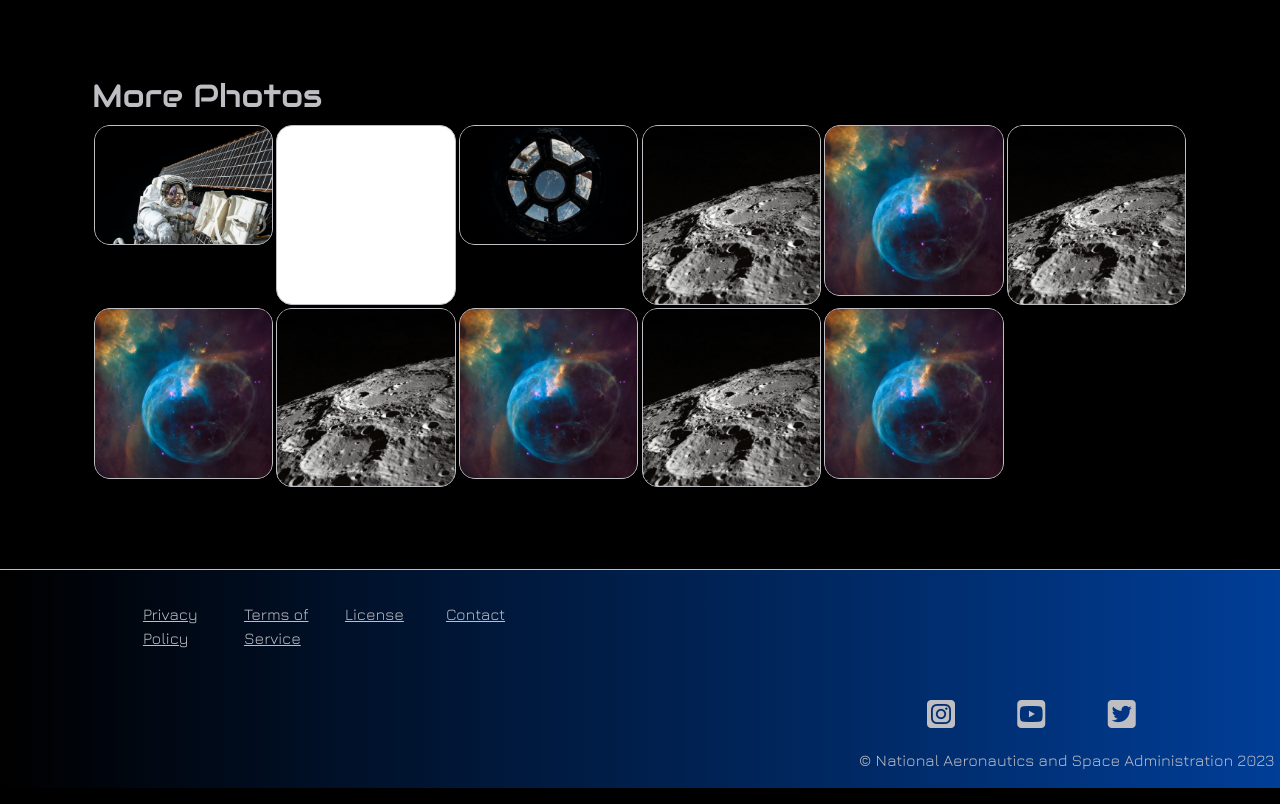
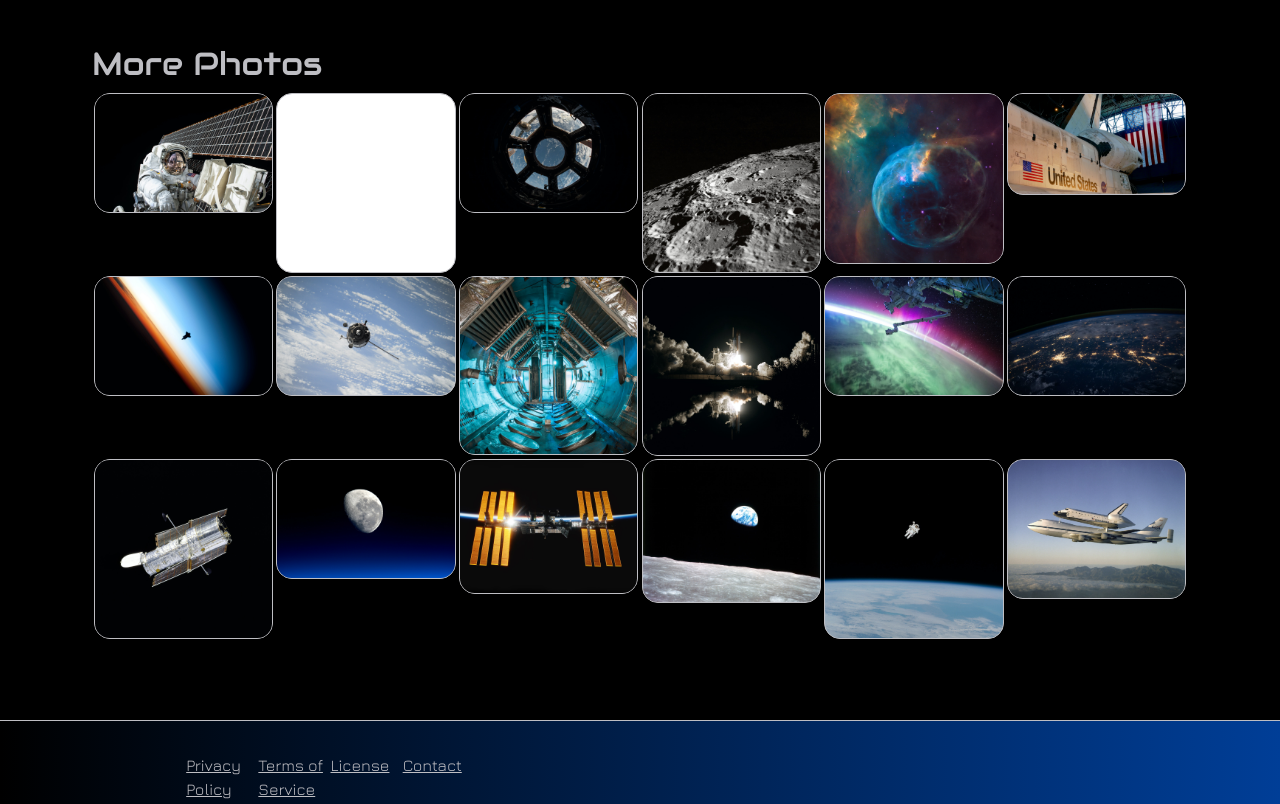
Before and after one commit to guru0026/mtm6302-capstone-guru0026, a plain HTML site: page index.html in a window 1280 px wide. Shown: the part 1432-2236 px from the top of the page. Drawn offline with nearby package versions, Linux system fonts and the light colour scheme.

Commit message:
updates thumbnail images

```diff
--- a/css/style.css
+++ b/css/style.css
@@ -141,6 +141,7 @@ main i, section i {
     align-items: center;
     justify-content: center;
     font-size: 1.2rem;
+    margin-bottom: -2rem;
 }
 
 .slider {
@@ -198,6 +199,13 @@ margin-top: -12px;
     content: url(../images/photos/nasa-n463SoeSiVY-unsplash.jpg);
 }
 
+.carousel-item p  {
+    color: yellow !important;
+    font-size: 3rem !important;
+    z-index: 9 !important;
+    margin-bottom: 10rem !important;
+}
+
 /* =================================================CAROUSEL-END========================================================= */
 
 #space-walk {
@@ -247,25 +255,81 @@ margin-top: -12px;
     align-content: center;
 }
 
-#astronaut {
+#a {
     content: url(../images/photos/nasa-OLlj17tUZnU-unsplash.jpg);
 }
 
-#sun {
+#b {
     content: url(../images/photos/nasa-JHyiw_dpALk-unsplash.jpg);
 }
 
-#iss {
+#c {
     content: url(../images/photos/nasa-CpHNKNRwXps-unsplash.jpg);
 }
 
-#crater {
+#d {
     content: url(../images/photos/nasa-jlV2k_Fx0fc-unsplash.jpg);
 }
 
-#nebula {
+#e {
     content: url(../images/photos/nasa-rTZW4f02zY8-unsplash.jpg);
 }
+
+#f {
+    content: url(../images/photos/eric-tompkins-JsWBc--sf2o-unsplash.jpg);
+}
+
+#g {
+    content: url(../images/photos/nasa-7Cz6bWjdlDs-unsplash.jpg);
+}
+
+#h {
+    content: url(../images/photos/nasa-8Hjx3GNZYeA-unsplash.jpg);
+}
+
+#i {
+    content: url(../images/photos/nasa-cIX5TlQ_FgM-unsplash.jpg);
+}
+
+#j {
+    content: url(../images/photos/nasa-n463SoeSiVY-unsplash.jpg);
+}
+
+#k {
+    content: url(../images/photos/nasa-NuE8Nu3otjo-unsplash.jpg);
+}
+
+#l {
+    content: url(../images/photos/nasa-Q1p7bh3SHj8-unsplash.jpg);
+}
+
+#m {
+    content: url(../images/photos/nasa-UPyf9vu0FiI-unsplash.jpg);
+}
+
+#n {
+    content: url(../images/photos/nasa-V4ZksNimxLk-unsplash.jpg);
+}
+
+#o {
+    content: url(../images/photos/nasa-wAkLQnT2TC0-unsplash.jpg);
+}
+
+#p {
+    content: url(../images/photos/nasa-xFO2Xt33xgI-unsplash.jpg);
+}
+
+#q{
+    content: url(../images/photos/nasa-Yj1M5riCKk4-unsplash-2.jpg);
+}
+
+#r{
+    content: url(../images/photos/nasa-Zzc0vZE2JZI-unsplash.jpg);
+}
+
+
+
+
 
 
 @media (max-width: 480px) {
--- a/index.html
+++ b/index.html
@@ -67,6 +67,9 @@
                         <div class="carousel-inner">
                             <a href="#">
                                 <div id="carslide1" class="carousel-item active">
+                                    <div class="carousel-caption d-none d-md-block">
+                                        <p>Latest images from the James Webb Space Telescope</p>
+                                    </div>
                                 </div>
                             </a>
 
@@ -78,19 +81,25 @@
 
                             <a href="#">
                                 <div id="carslide3" class="carousel-item">
-                                    <div class="d-flex justify-content-center"></div>
+                                    <div class="carousel-caption d-none d-md-block">
+                                        <p>Latest images from the James Webb Space Telescope</p>
+                                    </div>
                                 </div>
                             </a>
 
                             <a href="#">
                                 <div id="carslide4" class="carousel-item">
-                                    <div class="d-flex justify-content-center"></div>
+                                    <div class="carousel-caption d-none d-md-block">
+                                        <p>Latest images from the James Webb Space Telescope</p>
+                                    </div>
                                 </div>
                             </a>
 
                             <a href="#">
                                 <div id="carslide5" class="carousel-item">
-                                    <div class="d-flex justify-content-center"></div>
+                                    <div class="carousel-caption d-none d-md-block">
+                                        <p>Latest images from the James Webb Space Telescope</p>
+                                    </div>
                                 </div>
                             </a>
 
@@ -254,7 +263,7 @@
                 <div class="summary col-lg-2 col-md-3 col-sm-6 col-12">
                     <a href="#">
                         <div class="card thumb">
-                            <div id="astronaut"></div>
+                            <div id="a"></div>
 
 
                         </div>
@@ -264,7 +273,7 @@
                 <div class="summary col-lg-2 col-md-3 col-sm-6 col-12">
                     <a href="#">
                         <div class="card thumb">
-                            <div id="sun" class="card-img-top"></div>
+                            <div id="b" class="card-img-top"></div>
 
 
                         </div>
@@ -274,7 +283,7 @@
                 <div class="summary col-lg-2 col-md-3 col-sm-6 col-12">
                     <a href="#">
                         <div class="card thumb">
-                            <div id="iss" class="card-img-top"></div>
+                            <div id="c" class="card-img-top"></div>
 
 
                         </div>
@@ -284,7 +293,7 @@
                 <div class="summary col-lg-2 col-md-3 col-sm-6 col-12">
                     <a href="#">
                         <div class="card thumb">
-                            <div id="crater" class="card-img-top"></div>
+                            <div id="d" class="card-img-top"></div>
 
 
                         </div>
@@ -294,7 +303,7 @@
                 <div class="summary col-lg-2 col-md-3 col-sm-6 col-12">
                     <a href="#">
                         <div class="card thumb">
-                            <div id="nebula" class="card-img-top"></div>
+                            <div id="e" class="card-img-top"></div>
 
 
                         </div>
@@ -304,7 +313,7 @@
                 <div class="summary col-lg-2 col-md-3 col-sm-6 col-12">
                     <a href="#">
                         <div class="card thumb">
-                            <div id="crater" class="card-img-top"></div>
+                            <div id="f" class="card-img-top"></div>
 
 
                         </div>
@@ -314,7 +323,7 @@
                 <div class="summary col-lg-2 col-md-3 col-sm-6 col-12">
                     <a href="#">
                         <div class="card thumb">
-                            <div id="nebula" class="card-img-top"></div>
+                            <div id="g" class="card-img-top"></div>
 
 
                         </div>
@@ -324,7 +333,7 @@
                 <div class="summary col-lg-2 col-md-3 col-sm-6 col-12">
                     <a href="#">
                         <div class="card thumb">
-                            <div id="crater" class="card-img-top"></div>
+                            <div id="h" class="card-img-top"></div>
 
 
                         </div>
@@ -334,7 +343,7 @@
                 <div class="summary col-lg-2 col-md-3 col-sm-6 col-12">
                     <a href="#">
                         <div class="card thumb">
-                            <div id="nebula" class="card-img-top"></div>
+                            <div id="i" class="card-img-top"></div>
 
 
                         </div>
@@ -344,7 +353,7 @@
                 <div class="summary col-lg-2 col-md-3 col-sm-6 col-12">
                     <a href="#">
                         <div class="card thumb">
-                            <div id="crater" class="card-img-top"></div>
+                            <div id="j" class="card-img-top"></div>
 
 
                         </div>
@@ -354,8 +363,77 @@
                 <div class="summary col-lg-2 col-md-3 col-sm-6 col-12">
                     <a href="#">
                         <div class="card thumb">
-                            <div id="nebula" class="card-img-top"></div>
+                            <div id="k" class="card-img-top"></div>
 
+
+                        </div>
+                    </a>
+                </div>
+
+                <div class="summary col-lg-2 col-md-3 col-sm-6 col-12">
+                    <a href="#">
+                        <div class="card thumb">
+                            <div id="l" class="card-img-top"></div>
+
+
+                        </div>
+                    </a>
+                </div>
+
+                <div class="summary col-lg-2 col-md-3 col-sm-6 col-12">
+                    <a href="#">
+                        <div class="card thumb">
+                            <div id="m" class="card-img-top"></div>
+
+
+                        </div>
+                    </a>
+                </div>
+
+                <div class="summary col-lg-2 col-md-3 col-sm-6 col-12">
+                    <a href="#">
+                        <div class="card thumb">
+                            <div id="n" class="card-img-top"></div>
+
+
+                        </div>
+                    </a>
+                </div>
+
+                <div class="summary col-lg-2 col-md-3 col-sm-6 col-12">
+                    <a href="#">
+                        <div class="card thumb">
+                            <div id="o" class="card-img-top"></div>
+
+
+                        </div>
+                    </a>
+                </div>
+
+                <div class="summary col-lg-2 col-md-3 col-sm-6 col-12">
+                    <a href="#">
+                        <div class="card thumb">
+                            <div id="p" class="card-img-top"></div>
+
+
+                        </div>
+                    </a>
+                </div>
+
+                <div class="summary col-lg-2 col-md-3 col-sm-6 col-12">
+                    <a href="#">
+                        <div class="card thumb">
+                            <div id="q" class="card-img-top"></div>
+
+
+                        </div>
+                    </a>
+                </div>
+
+                <div class="summary col-lg-2 col-md-3 col-sm-6 col-12">
+                    <a href="#">
+                        <div class="card thumb">
+                            <div id="r" class="card-img-top"></div>
 
 
                         </div>
@@ -377,7 +455,7 @@
                     <div class="row"></div>
 
                         <div class="col-lg-5 col-12">
-                            <ul class="row g-0 d-flex justify-content-evenly">
+                            <ul class="row g-0 d-flex justify-content-center">
                                 <li class="col-sm-2 col-6 footer-link">
                                     <a href="#">Privacy Policy</a>
                                 </li>
@@ -394,15 +472,15 @@
                         </div>
 
 
-                        <div class="col-12">
-                            <ul class="row g-0 d-flex justify-content-end">
-                                <li class="col-1 insta">
+                        <div class="col-lg-5 offset-lg-7 col-12">
+                            <ul class="row g-0 d-flex justify-content-center">
+                                <li class="col-2 insta">
                                     <a href="#"><i class="fa-brands fa-square-instagram"></i></a>
                                 </li>
-                                <li class="col-1 linkedin">
+                                <li class="col-2 linkedin">
                                     <a href="#"><i class="fa-brands fa-square-youtube"></i></a>
                                 </li>
-                                <li class="col-1 github">
+                                <li class="col-2 github">
                                     <a href="#"><i class="fa-brands fa-square-twitter"></i></a>
                                 </li>
                             </ul>
@@ -415,7 +493,7 @@
 
             <div class="row g-0 justify-content-end"></div>
 
-                <div class="col-lg-4 offset-lg-8 col-12">
+                <div class="col-lg-5 offset-lg-7 col-12">
                     <div class="d-flex justify-content-center footzone copyright">
                         <!-- <img src="images/NASA-Logo-Med.png" alt="nav-logo links to homepage"> -->
                         <p>&copy National Aeronautics and Space Administration 2023</p>
```
Also changed, not shown: images/photos/._nasa-gYwfpVI2JzM-unsplash.jpg.
